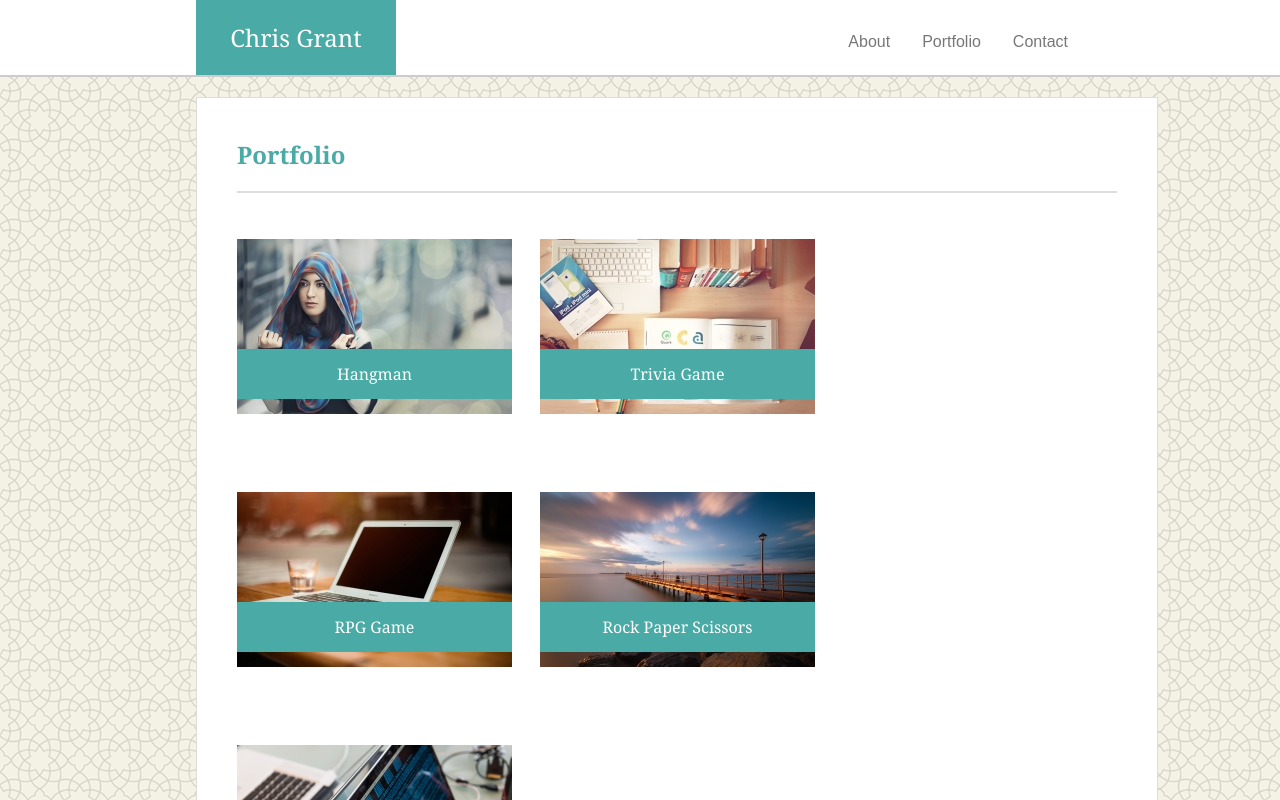
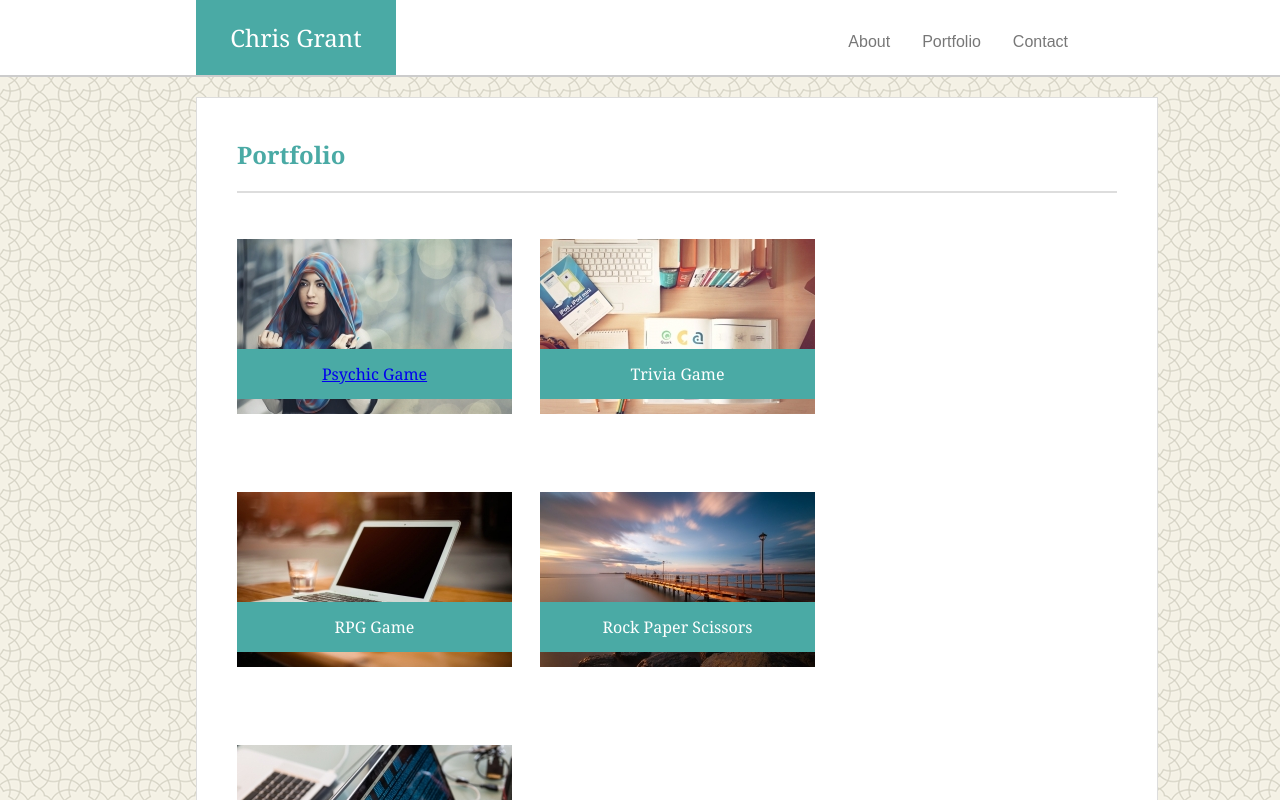
Before and after one commit to chrisgrant303/chrisgrant303.github.io, a plain HTML site: page portfolio.html in a window 1280 px wide. Shown: the top 800 px of the page. Drawn offline with Linux system fonts and the light colour scheme.

Commit message:
Updated Portfolio Site to reflect Word Guess Game addition

```diff
--- a/portfolio.html
+++ b/portfolio.html
@@ -40,7 +40,7 @@
             <div class="column">
                 <img src="./assets/images/hangman.jpg" class="container">
                 <div class="text-block">
-                    <p>Hangman</p>
+                    <a href="https://chrisgrant303.github.io/Word-Guess-Game/">Psychic Game</a>
                 </div>
                 <img src="./assets/images/rpg.jpg" class="container">
                 <div class="text-block">
```
